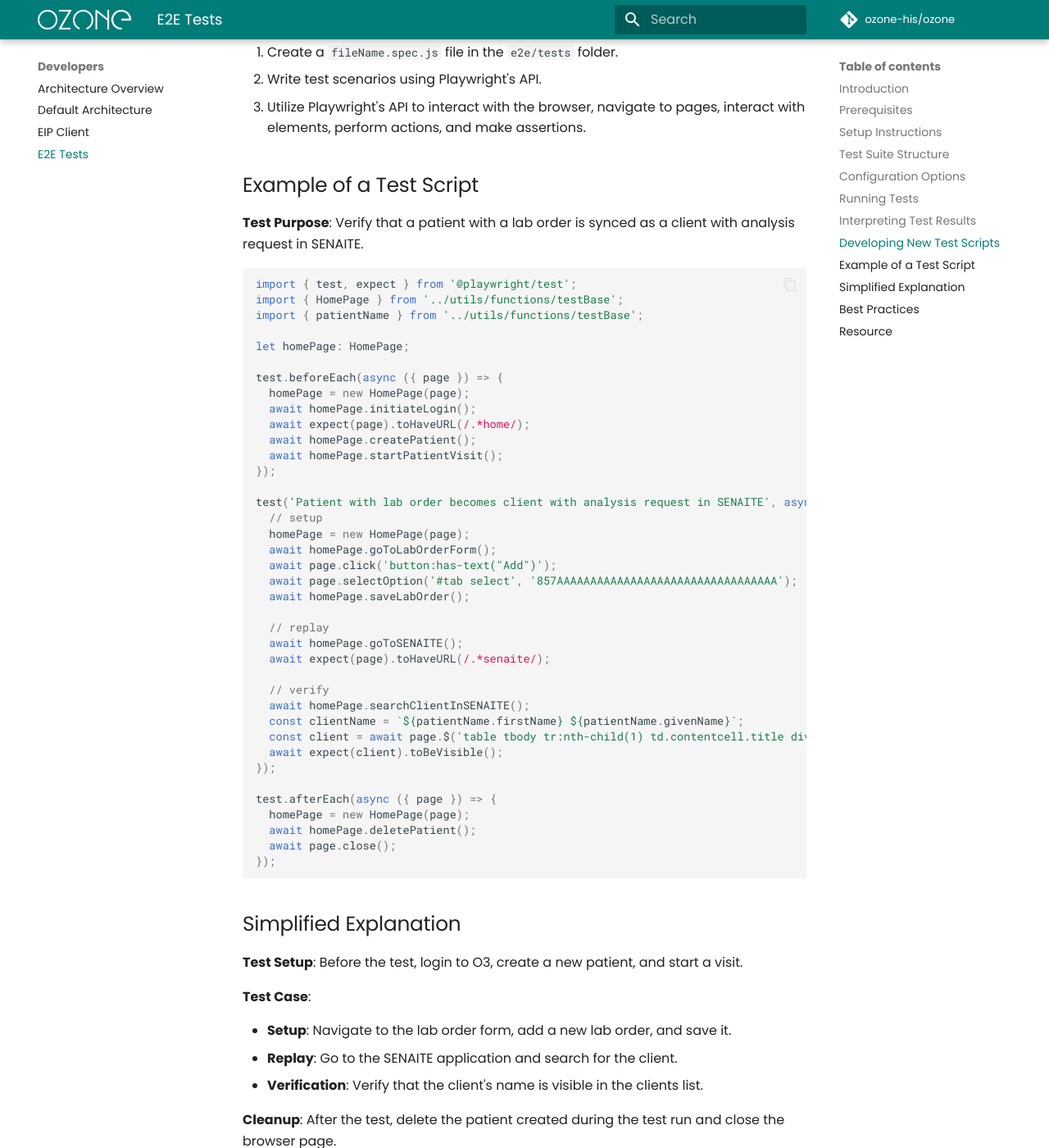
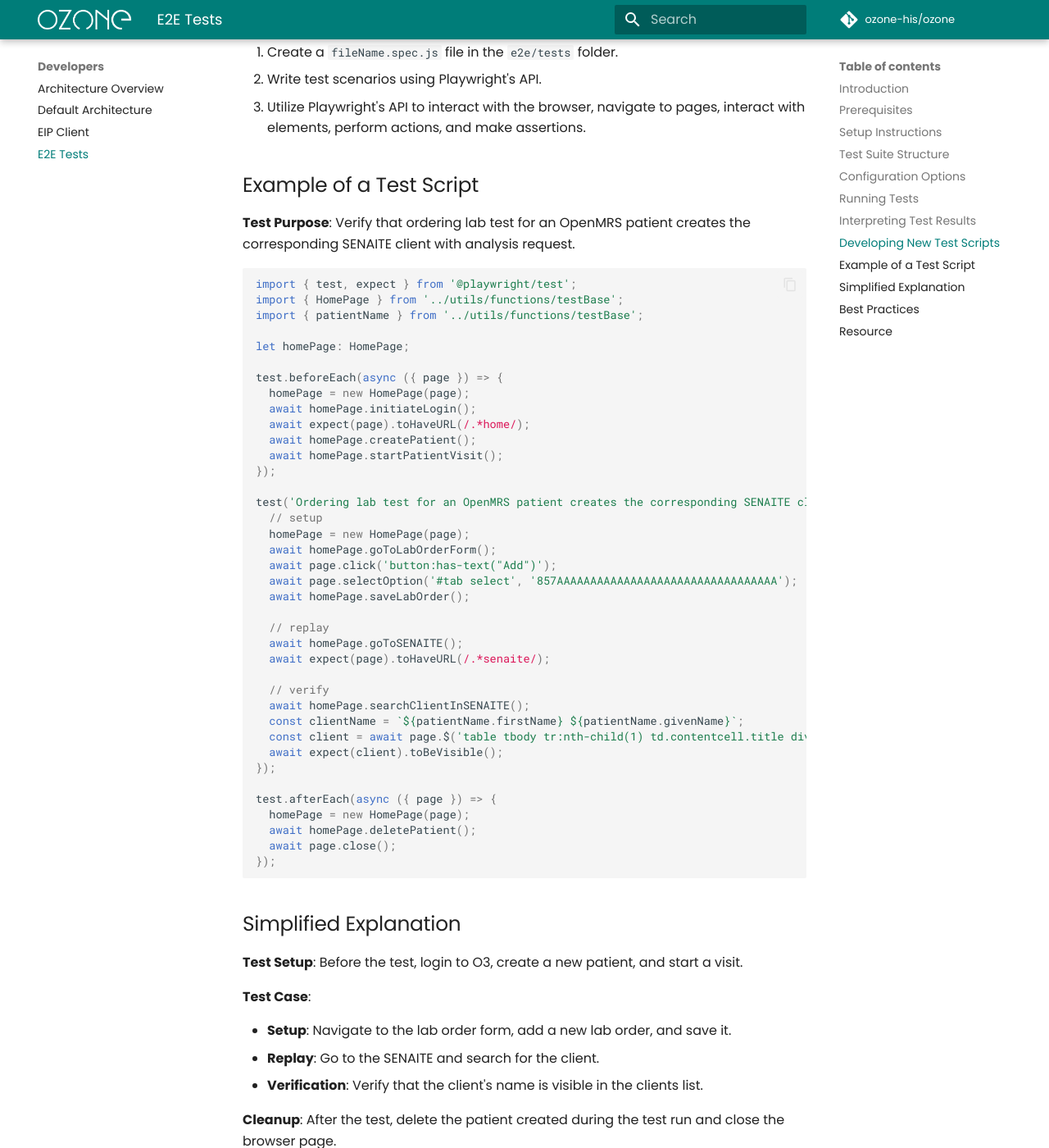
Before and after one commit to ozone-his/ozone-docs, an MkDocs documentation site: the page built from docs/devs/e2e-tests.md, in a window 1280 px wide and 1400 px high, scrolled down 1653 px. Shown: the whole window at 82% size. Built offline with MkDocs 1.6.1 and Material for MkDocs 9.7.7, drawn with Linux system fonts in a browser that asks for light colours; comment, search, counter and statistics services are not loaded.

Commit message:
Rename test title

````diff
--- a/docs/devs/e2e-tests.md
+++ b/docs/devs/e2e-tests.md
@@ -47,7 +47,7 @@
 
 ## Example of a Test Script
 
-**Test Purpose**: Verify that a patient with a lab order is synced as a client with analysis request in SENAITE.
+**Test Purpose**: Verify that ordering lab test for an OpenMRS patient creates the corresponding SENAITE client with analysis request.
 
 ```javascript
 import { test, expect } from '@playwright/test';
@@ -64,7 +64,7 @@
   await homePage.startPatientVisit();
 });
 
-test('Patient with lab order becomes client with analysis request in SENAITE', async ({ page }) => {
+test('Ordering lab test for an OpenMRS patient creates the corresponding SENAITE client with analysis request', async ({ page }) => {
   // setup
   homePage = new HomePage(page);
   await homePage.goToLabOrderForm();
@@ -97,7 +97,7 @@
 **Test Case**:
 
 - **Setup**: Navigate to the lab order form, add a new lab order, and save it.
-- **Replay**: Go to the SENAITE application and search for the client.
+- **Replay**: Go to the SENAITE and search for the client.
 - **Verification**: Verify that the client's name is visible in the clients list.
 
 **Cleanup**: After the test, delete the patient created during the test run and close the browser page.
````
